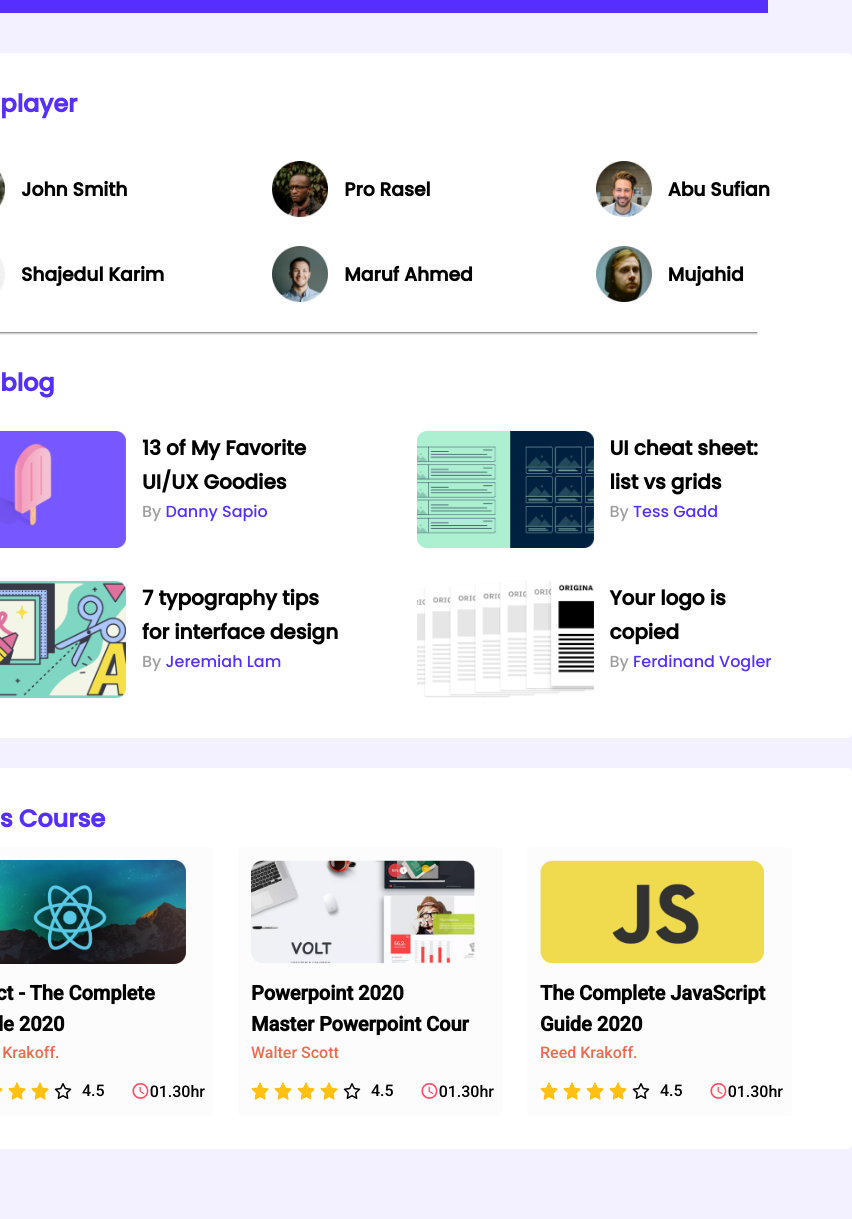
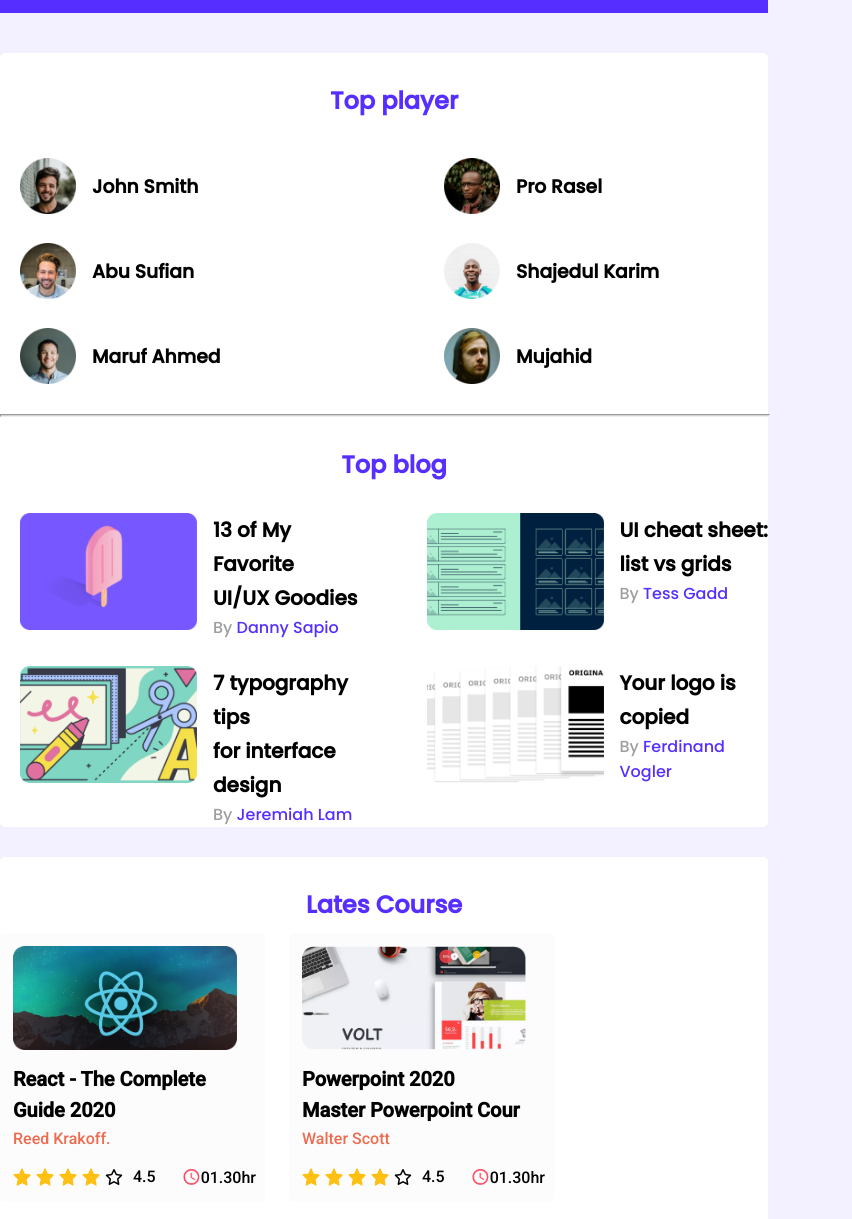
Before and after one commit to MahmudNadim/Leader-board, a plain HTML site: page index.html in a window 768 px wide. Shown: the part 81-1300 px from the top of the page, 852 px wide, since content can reach past the window. Before the commit the page ends 1260 px from the top, so only its background shows below. Drawn offline with Linux system fonts and the light colour scheme.

Commit message:
fully responsive

```diff
--- a/styles/style.css
+++ b/styles/style.css
@@ -242,3 +242,26 @@ Media queries
         align-items: center;
     }
 }
+
+/* Tablet devices  */
+@media only screen and (min-width: 768px) and (max-width: 1023px){
+    .container{
+        width: 100%;
+        padding: 0px;
+    }
+    section{
+        padding-left: 20px;
+    }
+    .section-title{
+        text-align: center;
+    }
+    .players{
+        grid-template-columns: repeat(2, 1fr);
+    }
+    hr{
+        width: 100%;
+    }
+    .courses{
+        flex-wrap: wrap;
+    }
+}
```
